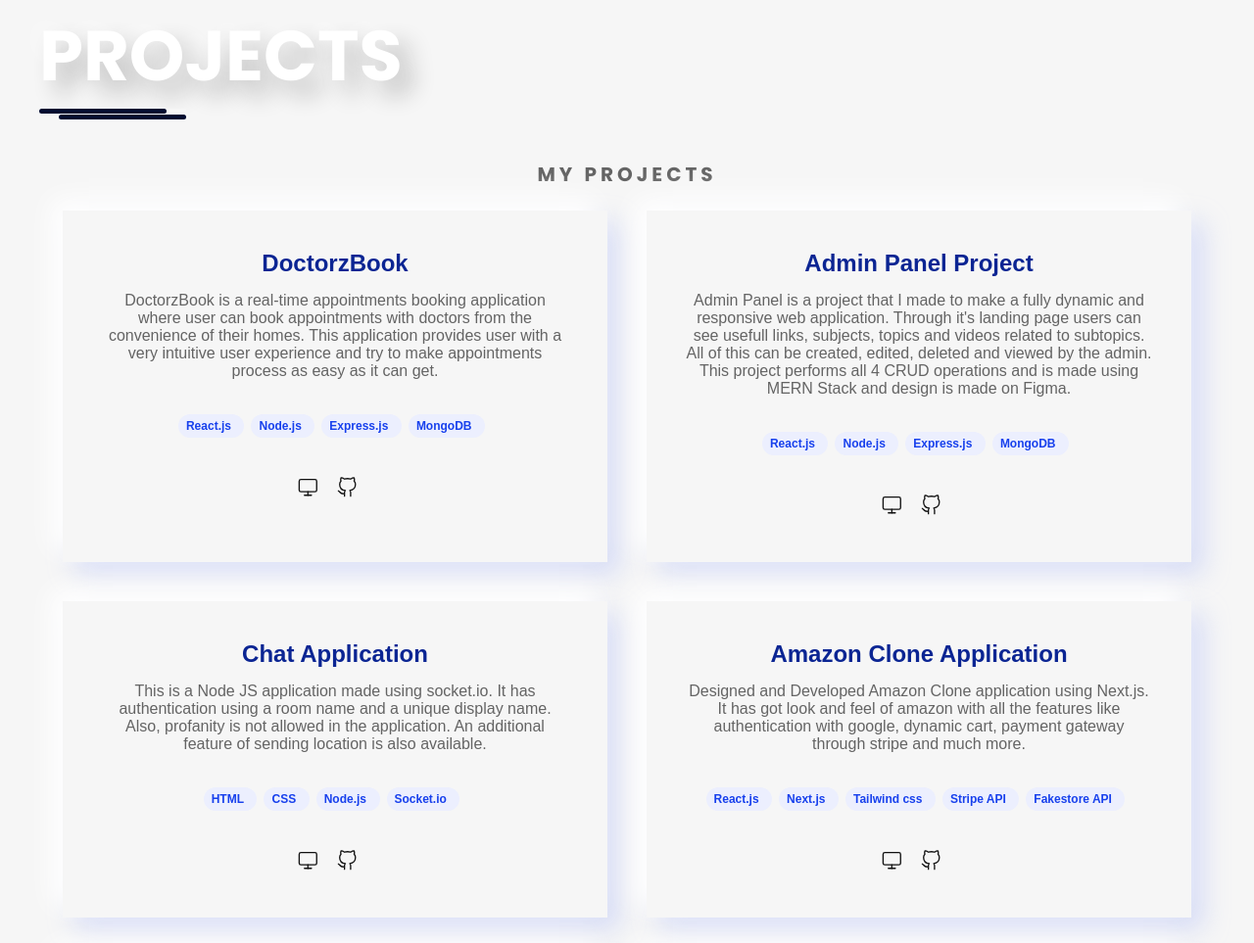
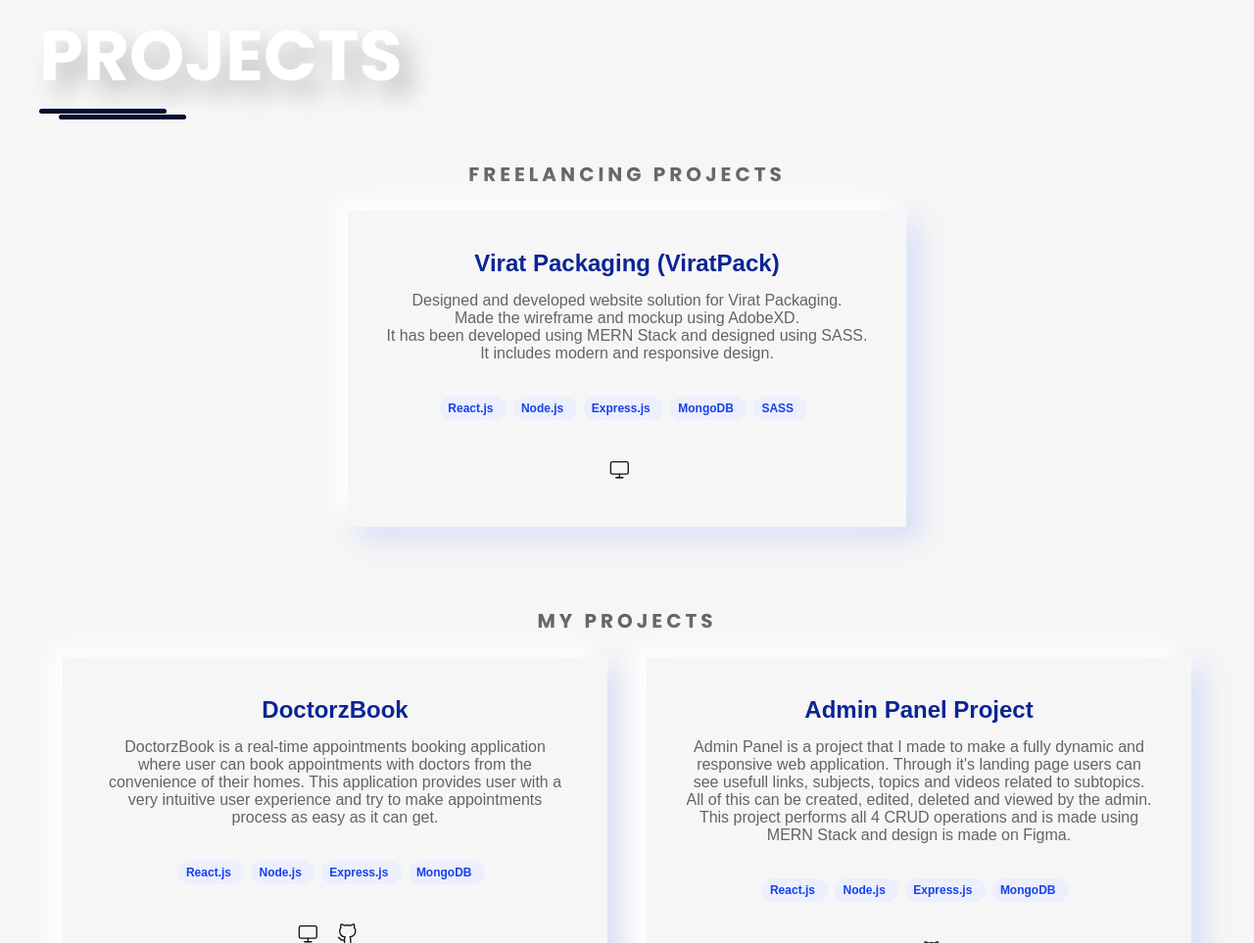
Before and after one commit to Chaitanya31612/chaitanya31612.github.io, a website: page index.html in a window 1280 px wide. Shown: the part 4501-5464 px from the top of the page at 98% size. Drawn offline with nearby package versions, Linux system fonts and the light colour scheme; a web font is replaced by a local one.

Commit message:
freelancing project add

```diff
--- a/index.html
+++ b/index.html
@@ -527,6 +527,75 @@
           </div>
 
           <div class="project-container">
+            <!-- Freelancing Projects -->
+            <br />
+            <center>
+              <div class="heading-3">Freelancing Projects</div>
+            </center>
+            <br /><br />
+            <div class="core-skills core-skills--project">
+              <div class="core-skills-item light-shadow">
+                <h2 class="core-skills-item-title">Virat Packaging (ViratPack)</h2>
+                <p class="core-skills-item-about">
+                  Designed and developed website solution for Virat Packaging. <br/>Made the wireframe and mockup using AdobeXD.<br/>It has been developed using MERN Stack and designed using SASS. <br/>It includes modern and responsive design.
+                </p>
+
+                <div class="project-tags">
+                  <div class="tagbutton">
+                    <span>React.js</span>
+                  </div>
+                  <div class="tagbutton">
+                    <span>Node.js</span>
+                  </div>
+                  <div class="tagbutton">
+                    <span>Express.js</span>
+                  </div>
+                  <div class="tagbutton">
+                    <span>MongoDB</span>
+                  </div>
+                  <div class="tagbutton">
+                    <span>SASS</span>
+                  </div>
+                </div>
+
+                <div class="project-links">
+                  <ul class="menu-content">
+                    <li>
+                      <a
+                        target="_blank"
+                        href="https://chaitanya-viratpack.netlify.app/"
+                        class="social-icon"
+                        ><svg
+                          xmlns="http://www.w3.org/2000/svg"
+                          width="30"
+                          height="25"
+                          viewBox="0 0 30 28"
+                          fill="none"
+                          stroke="#111"
+                          stroke-width="1.5"
+                          stroke-linecap="round"
+                          stroke-linejoin="round"
+                          class="feather feather-monitor"
+                        >
+                          <rect
+                            x="2"
+                            y="3"
+                            width="20"
+                            height="14"
+                            rx="2"
+                            ry="2"
+                          ></rect>
+                          <line x1="8" y1="21" x2="16" y2="21"></line>
+                          <line x1="12" y1="17" x2="12" y2="21"></line>
+                        </svg>
+                      </a>
+                    </li>
+                  </ul>
+                </div>
+              </div>
+            </div>
+
+            <!-- My Projects -->
             <br />
             <center>
               <div class="heading-3">My Projects</div>
```
